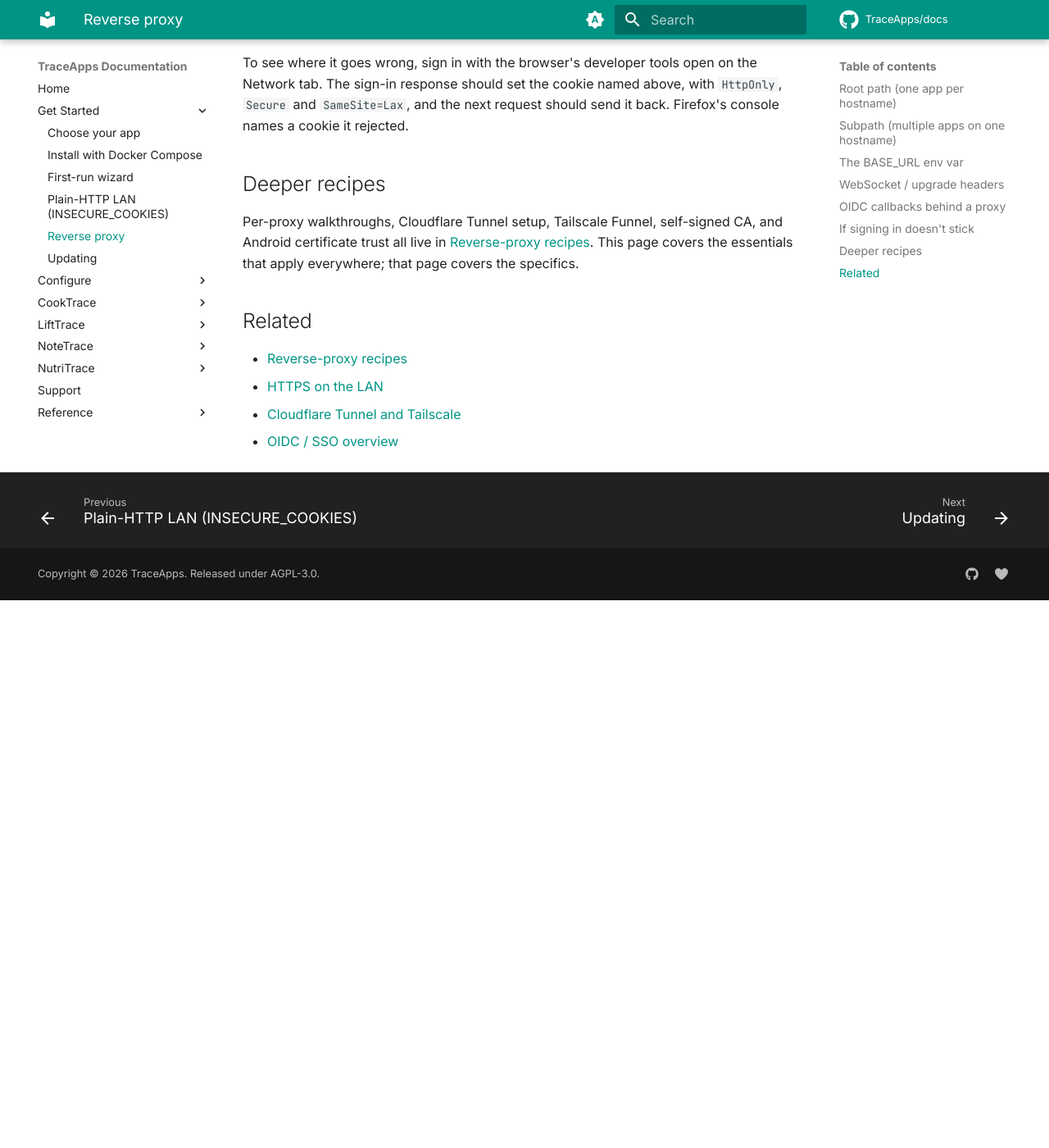
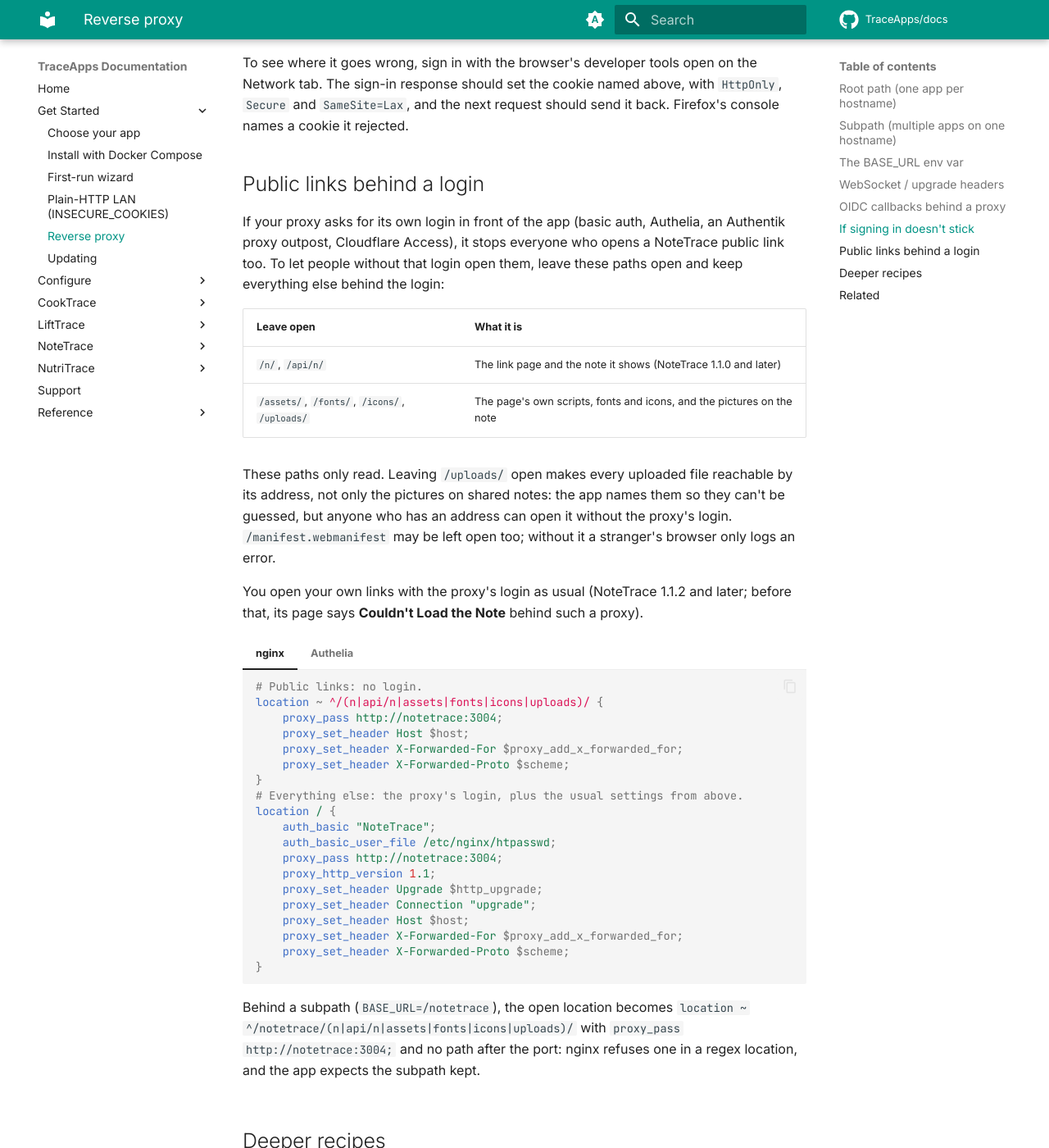
Before and after one commit to TraceApps/docs, an MkDocs documentation site: the page built from docs/getting-started/reverse-proxy.md, in a window 1280 px wide and 1400 px high, scrolled down 3163 px. Shown: the whole window at 82% size. Built offline with MkDocs 1.6.1 and Material for MkDocs 9.7.7, drawn with Linux system fonts in a browser that asks for light colours; comment, search, counter and statistics services are not loaded; before the commit the page ends 3895 px from its top, so only the background shows below that.

Commit message:
NoteTrace 1.1.2: public links behind a proxy login

````diff
--- a/docs/getting-started/reverse-proxy.md
+++ b/docs/getting-started/reverse-proxy.md
@@ -160,6 +160,58 @@ Your password is accepted, then you're back on the sign-in page. NutriTrace 1.4.
 
 To see where it goes wrong, sign in with the browser's developer tools open on the Network tab. The sign-in response should set the cookie named above, with `HttpOnly`, `Secure` and `SameSite=Lax`, and the next request should send it back. Firefox's console names a cookie it rejected.
 
+## Public links behind a login { #public-links-behind-a-login }
+
+If your proxy asks for its own login in front of the app (basic auth, Authelia, an Authentik proxy outpost, Cloudflare Access), it stops everyone who opens a NoteTrace public link too. To let people without that login open them, leave these paths open and keep everything else behind the login:
+
+| Leave open | What it is |
+|---|---|
+| `/n/`, `/api/n/` | The link page and the note it shows (NoteTrace 1.1.0 and later) |
+| `/assets/`, `/fonts/`, `/icons/`, `/uploads/` | The page's own scripts, fonts and icons, and the pictures on the note |
+
+These paths only read. Leaving `/uploads/` open makes every uploaded file reachable by its address, not only the pictures on shared notes: the app names them so they can't be guessed, but anyone who has an address can open it without the proxy's login. `/manifest.webmanifest` may be left open too; without it a stranger's browser only logs an error.
+
+You open your own links with the proxy's login as usual (NoteTrace 1.1.2 and later; before that, its page says **Couldn't Load the Note** behind such a proxy).
+
+=== "nginx"
+
+    ```nginx
+    # Public links: no login.
+    location ~ ^/(n|api/n|assets|fonts|icons|uploads)/ {
+        proxy_pass http://notetrace:3004;
+        proxy_set_header Host $host;
+        proxy_set_header X-Forwarded-For $proxy_add_x_forwarded_for;
+        proxy_set_header X-Forwarded-Proto $scheme;
+    }
+    # Everything else: the proxy's login, plus the usual settings from above.
+    location / {
+        auth_basic "NoteTrace";
+        auth_basic_user_file /etc/nginx/htpasswd;
+        proxy_pass http://notetrace:3004;
+        proxy_http_version 1.1;
+        proxy_set_header Upgrade $http_upgrade;
+        proxy_set_header Connection "upgrade";
+        proxy_set_header Host $host;
+        proxy_set_header X-Forwarded-For $proxy_add_x_forwarded_for;
+        proxy_set_header X-Forwarded-Proto $scheme;
+    }
+    ```
+
+    Behind a subpath (`BASE_URL=/notetrace`), the open location becomes `location ~ ^/notetrace/(n|api/n|assets|fonts|icons|uploads)/` with `proxy_pass http://notetrace:3004;` and no path after the port: nginx refuses one in a regex location, and the app expects the subpath kept.
+
+=== "Authelia"
+
+    Put the rule above every other rule that matches the host, wildcards like `*.example.com` included: the first rule that matches wins.
+
+    ```yaml
+    access_control:
+      rules:
+        - domain: 'notes.example.com'
+          policy: 'bypass'
+          resources:
+            - '^/(n|api/n|assets|fonts|icons|uploads)/.*$'
+    ```
+
 ## Deeper recipes
 
 Per-proxy walkthroughs, Cloudflare Tunnel setup, Tailscale Funnel, self-signed CA, and Android certificate trust all live in [Reverse-proxy recipes](../self-hosting/proxy-recipes.md). This page covers the essentials that apply everywhere; that page covers the specifics.
````
